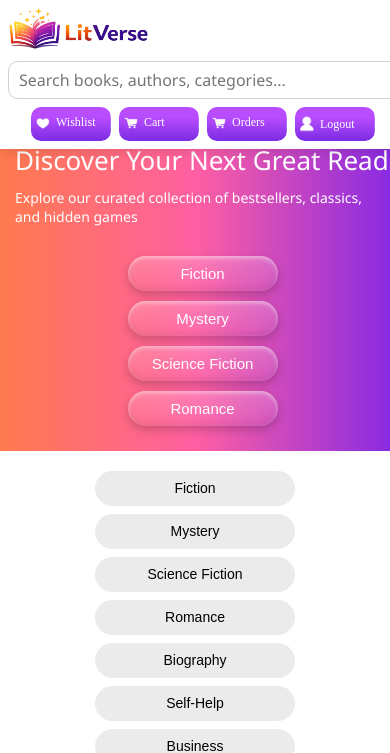
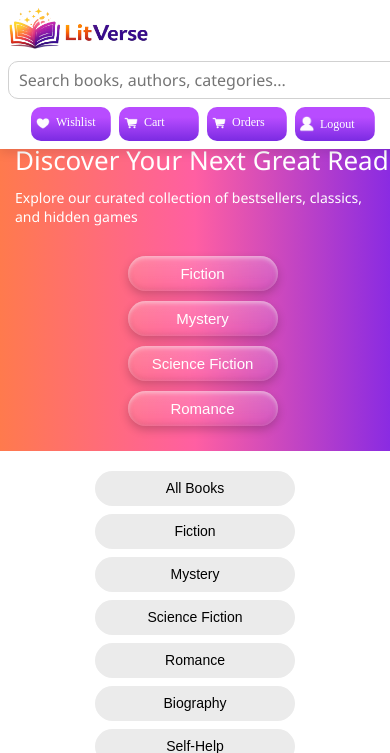
Before and after one commit to desny04/LitVerse, a Django app: page /home/ in a window 390 px wide. Shown: the top 753 px of the page. Run offline with Django 5.2, Linux system fonts and the light colour scheme; a user stored in the database is signed in; data comes from the database, SQL or seed files in the repository; both versions use the stored data as it was after the commit.

Commit message:
responsive ui

```diff
--- a/bookstore/templates/home.html
+++ b/bookstore/templates/home.html
@@ -79,7 +79,9 @@
 
     <div class="categories_btns">
 
-
+        <div class="all_books">
+            <a href="?category=all" class="{% if category == 'all' %}active{% endif %}"><button>All Books</button></a>
+        </div>
 
         <div class="fiction">
             <a href="?category=fiction" class="{% if category == 'fiction' %}active{% endif %}"><button>Fiction</button></a>
```
Also changed, not shown: bookstore/db.sqlite3.
